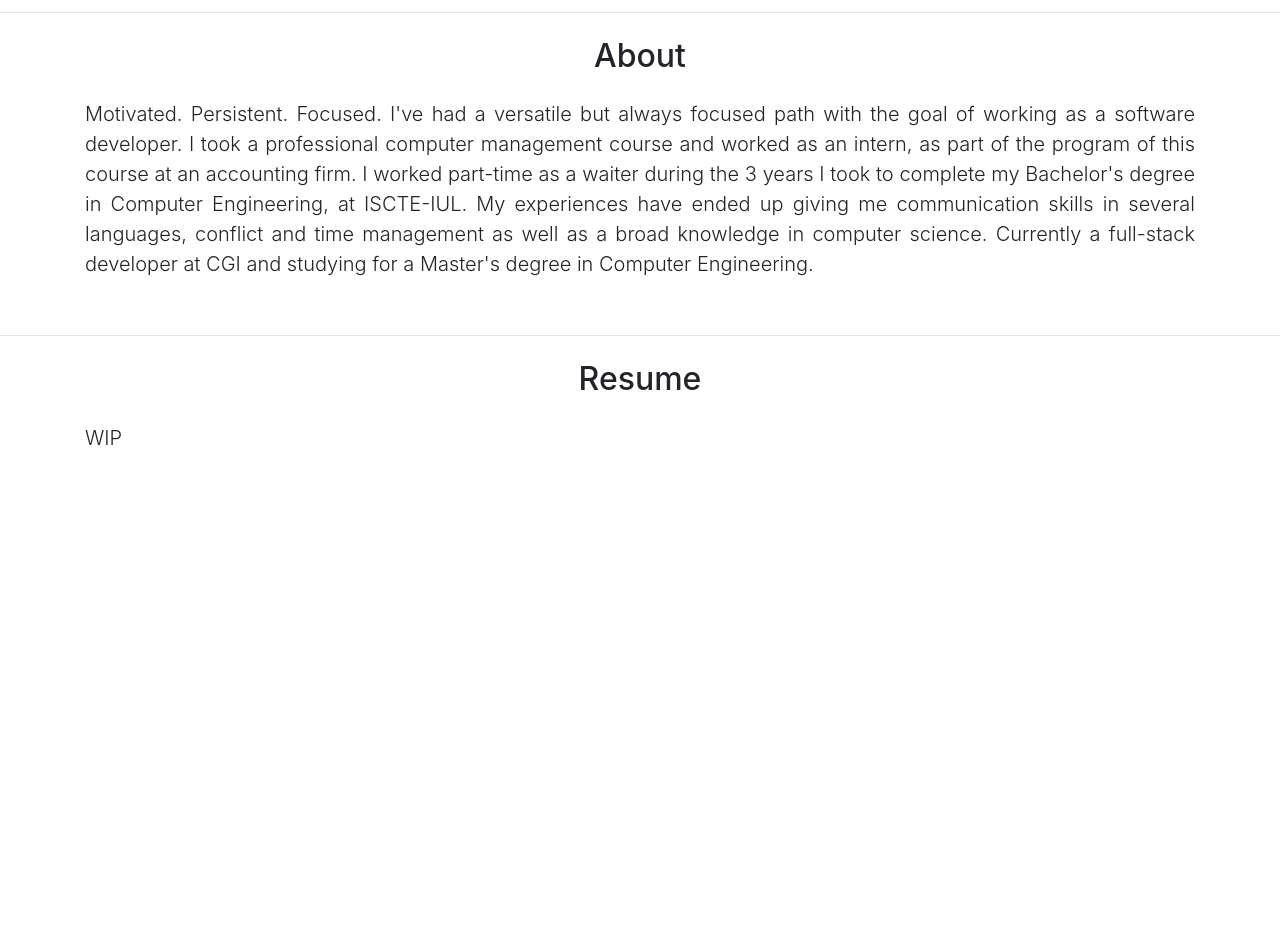
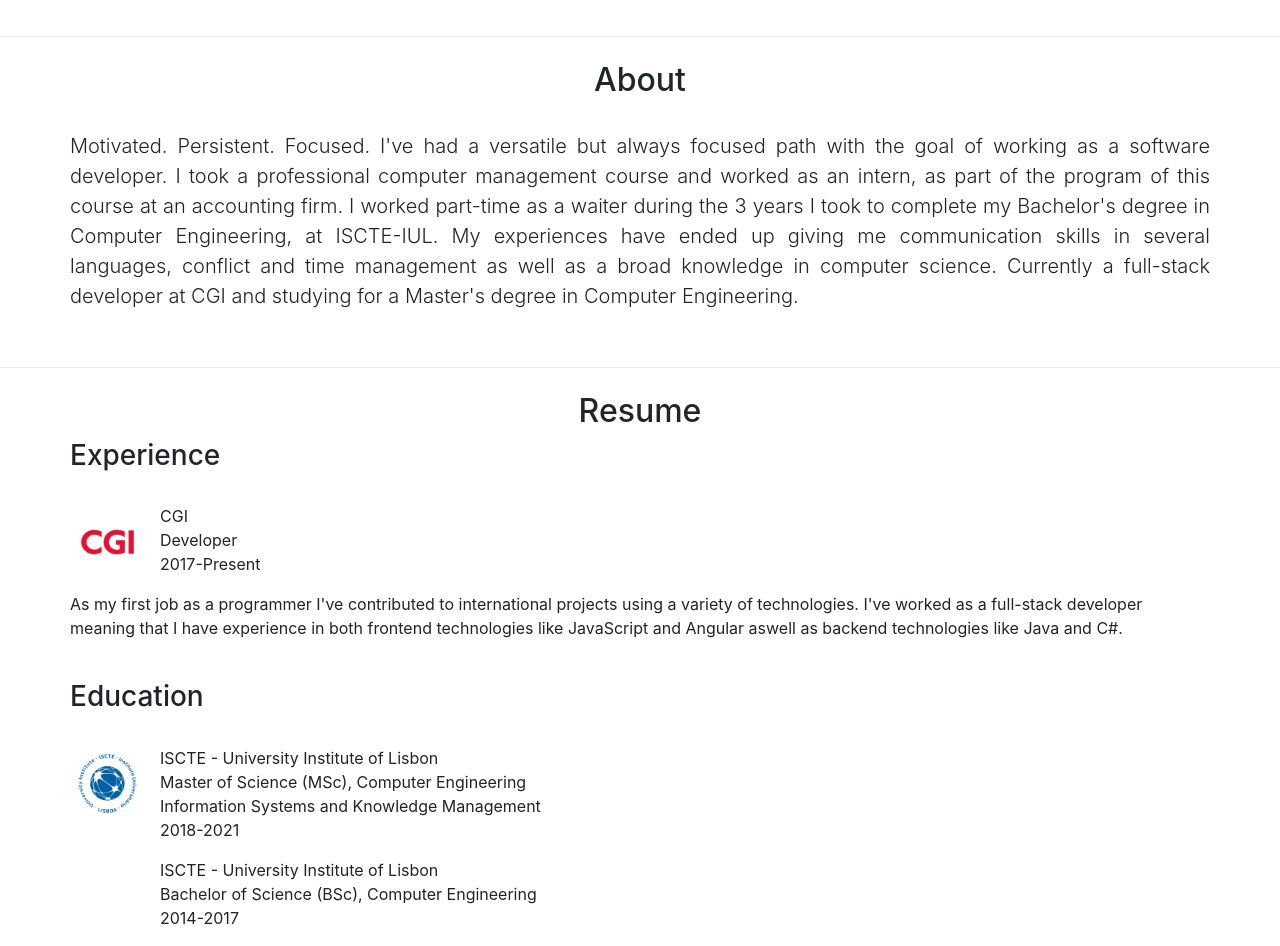
Before and after one commit to tiagofmartinho/personal-website, an Angular app: page / in a window 1280 px wide. Shown: the part 340-1286 px from the top of the page. Before the commit the page ends 809 px from the top, so only its background shows below. Built offline with nearby package versions, Linux system fonts and the light colour scheme.

Commit message:
Added Resume information like education and experience

```diff
--- a/src/app/app.component.html
+++ b/src/app/app.component.html
@@ -42,6 +42,7 @@
     height="200"
   />
   <br />
+  <br />
   <h5>{{ occupation }}</h5>
 </div>
 
@@ -50,32 +51,78 @@
 
 <!-- About -->
 <section class="mt-4" id="about">
-  <div  class="container">
-    <h2 class="text-center" >About</h2>
-    <p class="lead text-justify mt-4">
-      Motivated. Persistent. Focused. I've had a versatile but always focused
-      path with the goal of working as a software developer. I took a
-      professional computer management course and worked as an intern, as part
-      of the program of this course at an accounting firm. I worked part-time as
-      a waiter during the 3 years I took to complete my Bachelor's degree in
-      Computer Engineering, at ISCTE-IUL. My experiences have ended up giving me
-      communication skills in several languages, conflict and time management as
-      well as a broad knowledge in computer science. Currently a full-stack
-      developer at CGI and studying for a Master's degree in Computer
-      Engineering.
-    </p>
+  <div class="container">
+    <h2 class="text-center">About</h2>
+    <div class="row">
+      <p class="lead text-justify mt-4">
+        Motivated. Persistent. Focused. I've had a versatile but always focused
+        path with the goal of working as a software developer. I took a
+        professional computer management course and worked as an intern, as part
+        of the program of this course at an accounting firm. I worked part-time
+        as a waiter during the 3 years I took to complete my Bachelor's degree
+        in Computer Engineering, at ISCTE-IUL. My experiences have ended up
+        giving me communication skills in several languages, conflict and time
+        management as well as a broad knowledge in computer science. Currently a
+        full-stack developer at CGI and studying for a Master's degree in
+        Computer Engineering.
+      </p>
+    </div>
   </div>
 </section>
 
-<br/>
-<hr/>
+<br />
+<hr />
 
 <!-- Resume -->
 
 <section class="mt-4" id="resume">
-  <div  class="container">
-    <h2 class="text-center" >Resume</h2>
-    <p class="lead text-justify mt-4">
-      WIP
+  <h2 class="text-center">Resume</h2>
+  <div class="container"> <!-- Experience -->
+    <div class="row">
+      <h3>Experience</h3>
+    </div>
+    <div class="row mt-4">
+        <img
+        src="../assets/1.png"
+        class="rounded-circle"
+        width="75"
+        height="75"
+      />
+      <p class="text-justify col-8">
+          CGI<br />
+          Developer<br />
+          2017-Present
+        </p>
+      <p>
+        As my first job as a programmer I've contributed to international projects using a variety of technologies.
+        I've worked as a full-stack developer meaning that I have experience in both frontend technologies like JavaScript and Angular aswell as backend technologies like Java and C#.
+      </p>
+    </div>
+  </div>
+  <div class="container mt-4"> <!-- Education -->
+    <div class="row">
+      <h3>Education</h3>
+    </div>
+    <div class="row mt-4">
+      <img
+        src="../assets/0.png"
+        class="rounded-circle"
+        width="75"
+        height="75"
+      />
+      <p class="text-justify col-8">
+        ISCTE - University Institute of Lisbon<br />
+        Master of Science (MSc), Computer Engineering<br />
+        Information Systems and Knowledge Management<br />
+        2018-2021
+      </p>
+    </div>
+    <div class="row">
+      <p class="text-justify col-8" style="padding-left: 90px">
+        ISCTE - University Institute of Lisbon<br />
+        Bachelor of Science (BSc), Computer Engineering<br />
+        2014-2017
+      </p>
+    </div>
   </div>
 </section>
```
Also changed, not shown: src/assets/0.png (added), src/assets/1.png (added).
